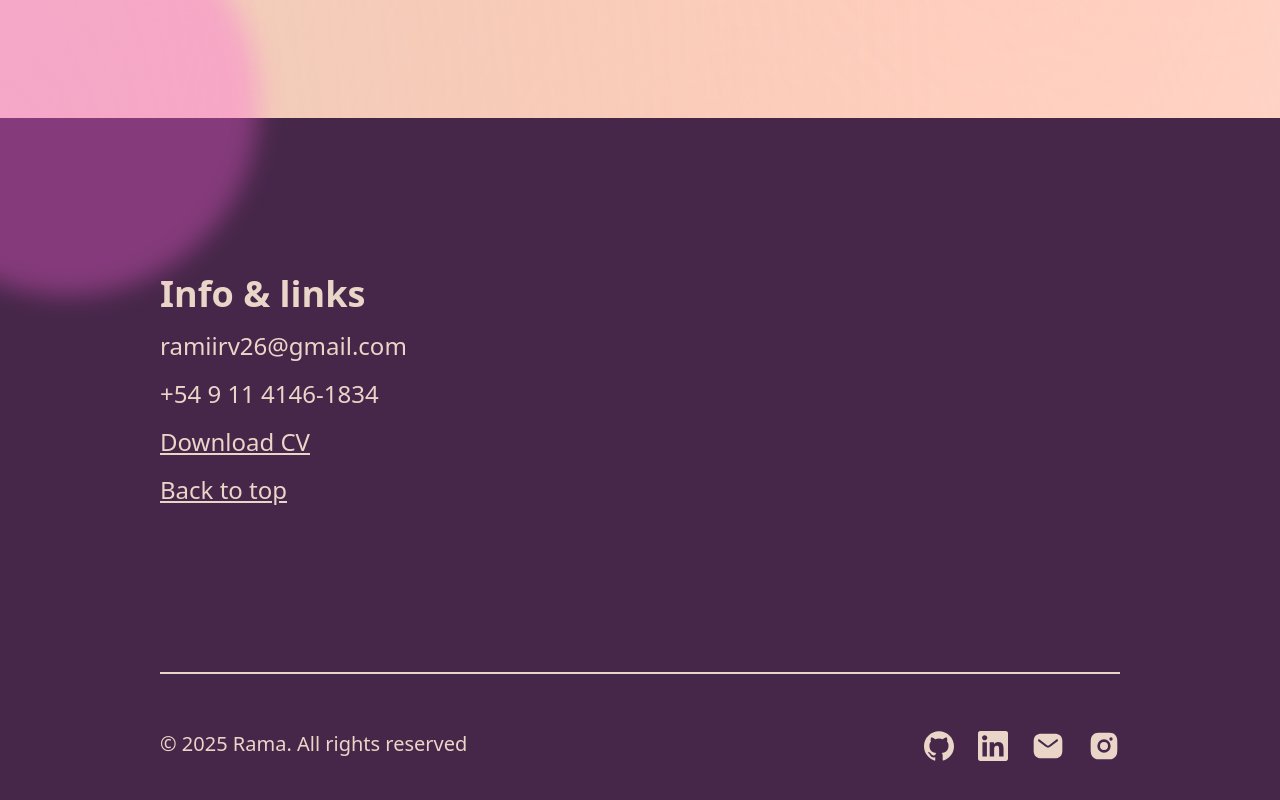
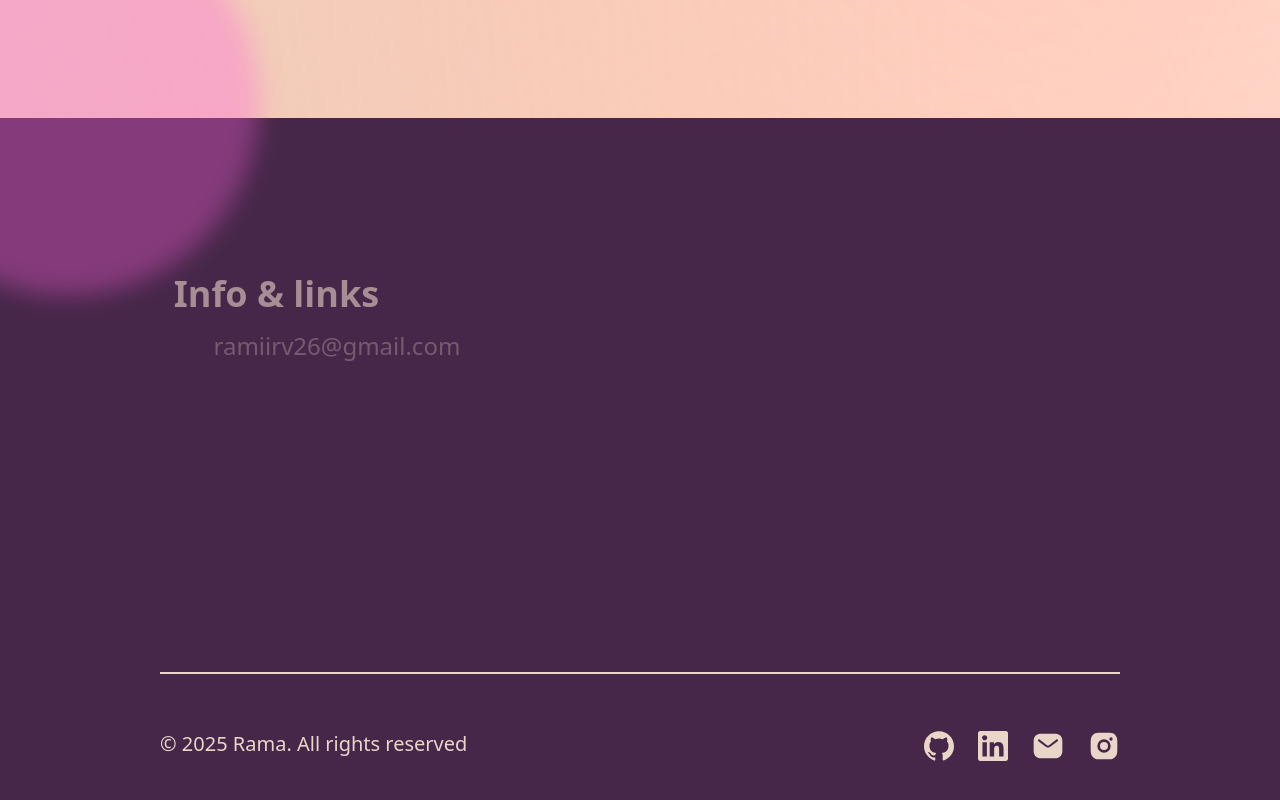
Before and after one commit to RRodriguezViegas/portfolio, a React (Vite) app: page / in a window 1280 px wide. Shown: the part 2522-3322 px from the top of the page. Built offline with nearby package versions, Linux system fonts and the light colour scheme; a web font is replaced by a local one.

Commit message:
animaciones

```diff
--- a/src/components/Footer.jsx
+++ b/src/components/Footer.jsx
@@ -1,7 +1,11 @@
 import React from "react";
 import { gsap } from "gsap";
+import { useGSAP } from "@gsap/react";
+import { ScrollTrigger } from "gsap/ScrollTrigger";
 import ScrollToPlugin from "gsap/ScrollToPlugin";
 
+gsap.registerPlugin(ScrollTrigger);
+gsap.registerPlugin(useGSAP);
 gsap.registerPlugin(ScrollToPlugin);
 
 function Footer({ sections }) {
@@ -13,24 +17,48 @@ function Footer({ sections }) {
     });
   };
 
+  useGSAP(() => {
+    gsap.to(".ft-appear", {
+      scrollTrigger: {
+        trigger: ".ft-appear",
+        toggleActions: "restart pause resume pause",
+      },
+      x: -128,
+      ease: "power4.out",
+      duration: 1,
+      stagger: 0.2,
+    });
+    gsap.from(".ft-appear", {
+      scrollTrigger: {
+        trigger: ".ft-appear",
+        toggleActions: "restart pause resume pause",
+      },
+      opacity: 0,
+      duration: 1,
+      stagger: 0.2,
+    });
+  });
+
   const currentYear = new Date().getFullYear();
 
   return (
     <>
       <div className="footer section h-screen flex flex-col justify-center">
         <section className="border-b-2 border-[#EAD6C9] h-2/4 w-3/4 self-center">
-          <h1 className="text-4xl font-bold text-[#EAD6C9]">Info & links</h1>
-          <div className="text-2xl font-light text-[#EAD6C9] space-y-4 pt-4">
-            <p>ramiirv26@gmail.com</p>
-            <p>+54 9 11 4146-1834</p>
+          <h1 className="ft-appear ml-32 text-4xl font-bold text-[#EAD6C9]">
+            Info & links
+          </h1>
+          <div className="text-2xl ml-32 font-light text-[#EAD6C9] space-y-4 pt-4">
+            <p className="ft-appear">ramiirv26@gmail.com</p>
+            <p className="ft-appear">+54 9 11 4146-1834</p>
             <a
-              className="block underline"
+              className="ft-appear block underline"
               href="RamaRodriguezViegas.pdf"
               download
             >
               Download CV
             </a>
-            <button className="underline" onClick={handleBackToTop}>
+            <button className="ft-appear <underline" onClick={handleBackToTop}>
               Back to top
             </button>
           </div>
```
